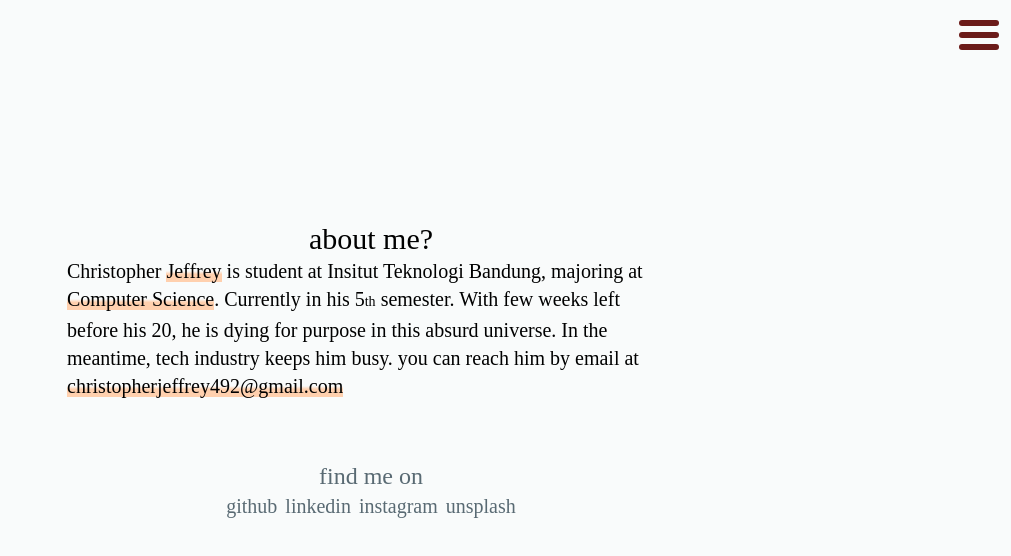
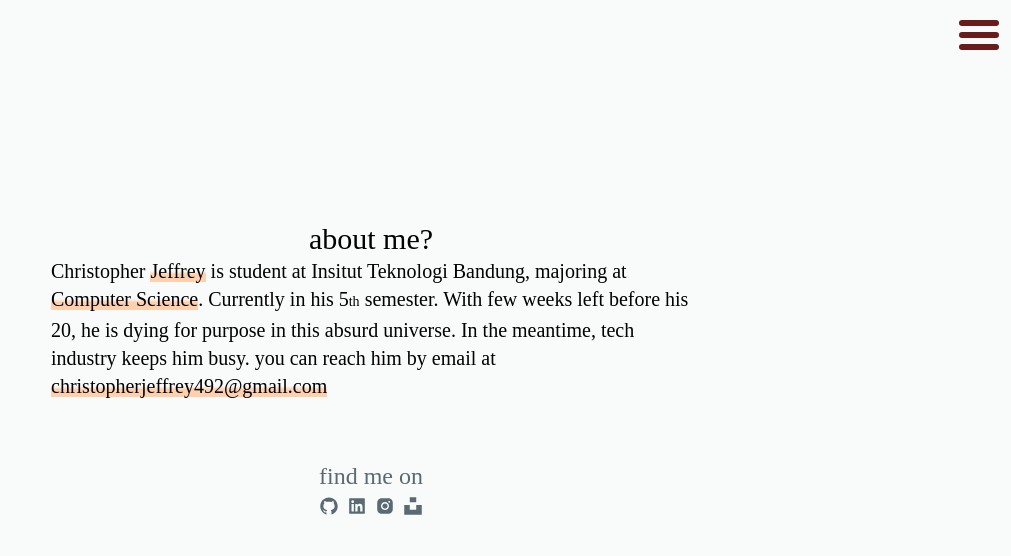
Before and after one commit to christojeffrey/main-christojeffrey, a Next.js app: page /about in a window 1280 px wide. Shown: the top 556 px of the page, without its empty margins (269-1280 px from the left). Built offline with nearby package versions, Linux system fonts and the light colour scheme.

Commit message:
sticky navbar

```diff
--- a/components/navbar/navbar.module.css
+++ b/components/navbar/navbar.module.css
@@ -1,36 +1,3 @@
-@keyframes bounce {
-  0%,
-  100% {
-    transform: translateY(-25%);
-    animation-timing-function: cubic-bezier(0.8, 0, 1, 1);
-  }
-  50% {
-    transform: none;
-    animation-timing-function: cubic-bezier(0, 0, 0.2, 1);
-  }
-}
-.animate-bounce {
-  animation: bounce 1s infinite;
-}
-/*
-.overlayActive {
-
-  clip-path: circle(75%);
-  transition: all 300ms ease-in-out;
-  border: 3px;
-  border-color: aquamarine;
-  animation: bounce 1s infinite;
-}
-
-.overlayInactive {
-  clip-path: circle(25px at calc(100% -45px));
-
-  transition: all 300ms ease-in-out;
-  border: 3px;
-  border-color: black;
-  display: none;
-} */
-
 .overlay {
   clip-path: circle(0px at calc(100% - 20px) 40px);
   transition: all 250ms ease-in-out;
--- a/components/navbar/navbar.tsx
+++ b/components/navbar/navbar.tsx
@@ -8,7 +8,7 @@
   return (
     <>
       <div
-        className="z-10 absolute m-3 right-0 py-5 pr-10"
+        className={`z-10 absolute m-3 right-0 py-5 pr-10 `}
         onClick={() => {
           setShowOverlay(!showOverlay);
         }}
@@ -51,10 +51,9 @@
   return (
     <div
       className={`
-    bg-grey-darker absolute top-0 left-0 right-0 bottom-0 flex flex-col items-center justify-center ${styles.overlay} ${showOverlay ? styles.overlayActive : ""}`}
+    bg-grey-darker w-screen h-screen flex flex-col items-center justify-center ${styles.overlay} ${showOverlay ? styles.overlayActive : ""}`}
     >
       <>
-        <div className={styles.container}>
         <Trail open={open}>
           <Link href="/">
             <a className={`text-white text-5xl ${styles.navLink}`}>HOME</a>
@@ -66,7 +65,6 @@
             <a className={`text-white text-5xl ${styles.navLink}`}>BLOG</a>
           </Link>
         </Trail>
-        </div>
       </>
     </div>
   );
@@ -76,8 +74,10 @@
   const [showOverlay, setShowOverlay] = useState(false);
   return (
     <>
+      <div className={`top-0 w-full fixed z-10`}>
         <Burger showOverlay={showOverlay} setShowOverlay={setShowOverlay} />
         <Overlay showOverlay={showOverlay} />
+      </div>
     </>
   );
 };
--- a/package.json
+++ b/package.json
@@ -12,6 +12,7 @@
     "next": "12.1.5",
     "react": "18.0.0",
     "react-dom": "18.0.0",
+    "react-icons": "^4.4.0",
     "react-spring": "^9.4.5"
   },
   "devDependencies": {
--- a/pages/about.tsx
+++ b/pages/about.tsx
@@ -1,13 +1,16 @@
 import { useSpring, animated } from "react-spring";
 import NavBar from "../components/navbar/navbar";
 import styles from "../styles/Home.module.css";
+import Header from "../components/header/header";
+import { AiFillInstagram, AiFillGithub, AiFillLinkedin } from "react-icons/ai";
+import { FaUnsplash } from "react-icons/fa";
 import { HighlightedText, TextClickCopy, SocialLink } from "../components/modifiedText/modifiedText";
 const About = () => {
   const props = useSpring({ to: { opacity: 1 }, from: { opacity: 0 } });
   return (
     <animated.div style={props}>
       <div className={`${styles.container} bg-grey-lightest`}>
-        {/* <Header /> */}
+        <Header />
         <NavBar />
         <main className={`${styles.main} `}>
           <div className="md:text-3xl text-xl">about me?</div>
@@ -19,11 +22,19 @@
           {/* other social media link */}
           <div className="m-10 p-5 text-grey-darker">
             <div className="text-2xl text-center">find me on</div>
-            <div className="text-sm md:text-xl">
-              <SocialLink link="https://github.com/christojeffrey">github</SocialLink>
-              <SocialLink link="https://www.linkedin.com/in/christojeffrey/">linkedin</SocialLink>
-              <SocialLink link="https://www.instagram.com/christojeffrey/">instagram</SocialLink>
-              <SocialLink link="https://unsplash.com/@christojeffrey">unsplash</SocialLink>
+            <div className="text-sm md:text-xl flex">
+              <SocialLink link="https://github.com/christojeffrey">
+                <AiFillGithub />
+              </SocialLink>
+              <SocialLink link="https://www.linkedin.com/in/christojeffrey/">
+                <AiFillLinkedin />
+              </SocialLink>
+              <SocialLink link="https://www.instagram.com/christojeffrey/">
+                <AiFillInstagram />
+              </SocialLink>
+              <SocialLink link="https://unsplash.com/@christojeffrey">
+                <FaUnsplash />
+              </SocialLink>
             </div>
           </div>
         </main>
--- a/pages/index.tsx
+++ b/pages/index.tsx
@@ -1,6 +1,6 @@
 import type { NextPage } from "next";
 import styles from "../styles/Home.module.css";
-// import Header from "../components/header/header";
+import Header from "../components/header/header";
 // import Footer from "../components/footer/footer";
 import NavBar from "../components/navbar/navbar";
 import { animated, useSpring } from "react-spring";
@@ -8,17 +8,27 @@
   const props = useSpring({ to: { opacity: 1 }, from: { opacity: 0 } });
   return (
     <animated.div style={props}>
-      <div className={`${styles.container} bg-grey-lightest`}>
-        {/* <Header /> */}
+      {/* canvas */}
+      <div className={`min-h-screen bg-grey`}>
+        <Header />
         <NavBar />
-        <main className={`${styles.main} `}>
+        {/* hero */}
+        <div className="bg-grey-lightest h-screen text-center flex flex-col justify-center align-center">
           <div className="text-5xl text-black font-semibold">Hello! I&apos;m Jeff</div>
-          <div className="text-xl ">
+          <div className="text-xl">
             computer science student, <b>software developer</b>, and ... a human
           </div>
-        </main>
+        </div>
+        {/* hero */}
+        {/* project goes here */}
+        <div>
+          <div className="bg-grey-darkest h-[50vh] text-center flex flex-col justify-center align-center">1</div>
+          <div> 2</div>
+        </div>
+        {/* project goes here */}
         {/* <Footer /> */}
       </div>
+      {/* canvas */}
     </animated.div>
   );
 };
--- a/styles/Home.module.css
+++ b/styles/Home.module.css
@@ -1,7 +1,3 @@
-.container {
-  padding: 0 2rem;
-}
-
 .main {
   min-height: 100vh;
   padding: 4rem 0;
@@ -11,7 +7,7 @@
   justify-content: center;
   align-items: center;
 }
-
+/*
 .footer {
   display: flex;
   flex: 1;
@@ -112,4 +108,4 @@
     width: 100%;
     flex-direction: column;
   }
-}
+} */
--- a/styles/globals.css
+++ b/styles/globals.css
@@ -16,7 +16,7 @@
 }
 
 * {
-  box-sizing: border-box;
+  /* box-sizing: border-box; */
   /* border-width: 2px;
   border-style: solid;
   border-color: #000000; */
```
Also changed, not shown: 2 other files (tests, documents, lock files or other folders). Lines whose indentation alone changed are shown as unchanged.
